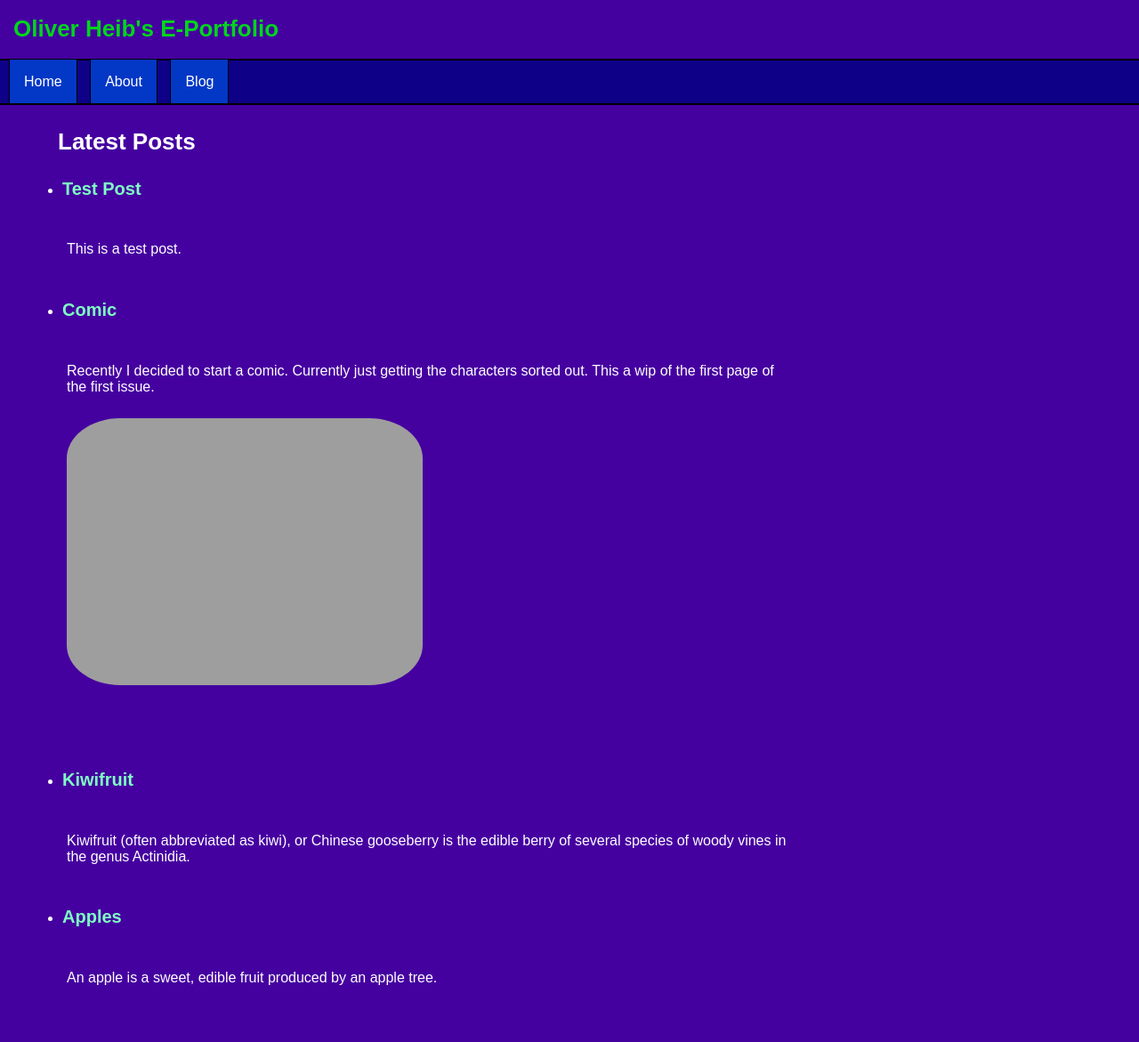
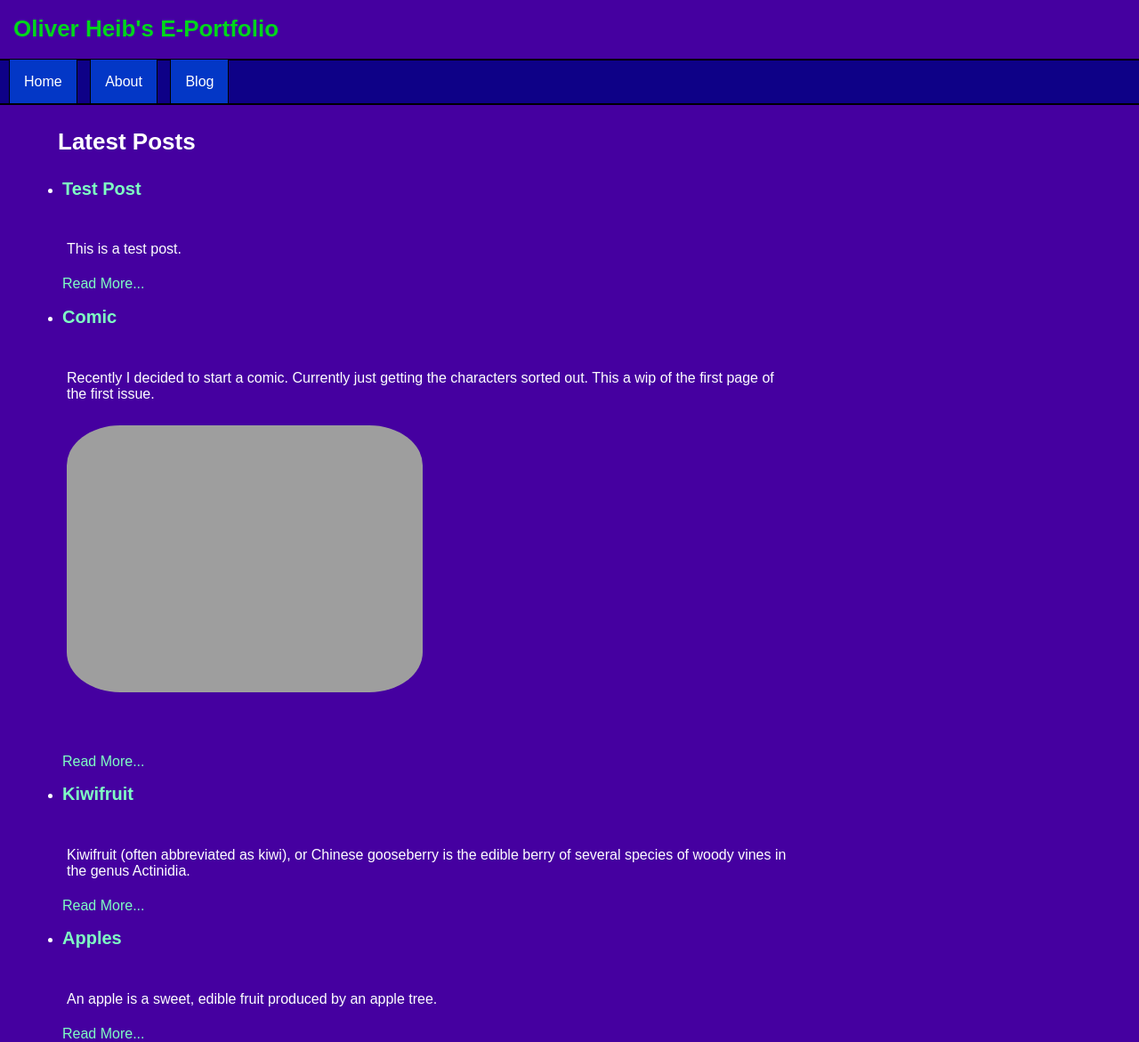
Before and after one commit to OliverHeib/E-PortfolioInJekyll, a Jekyll site: the page built from blog.html, in a window 1280 px wide. Shown: the whole page at 89% size. Built offline with Jekyll 4.4.1, drawn with Linux system fonts in a browser that asks for light colours.

Commit message:
Update blog.html

```diff
--- a/blog.html
+++ b/blog.html
@@ -9,7 +9,7 @@ title: Blog
     {% for post in site.posts %}
       <li>
         <h2><a href="/E-PortfolioInJekyll/{{ post.url }}">{{ post.title }}</a></h2>
-        <p>{{ post.excerpt }}</p>
+        <p>{{ post.excerpt }} <a href="/E-PortfolioInJekyll/{{ post.url }}">Read More...</a</p>
       </li>
     {% endfor %}
   </ul>
```
